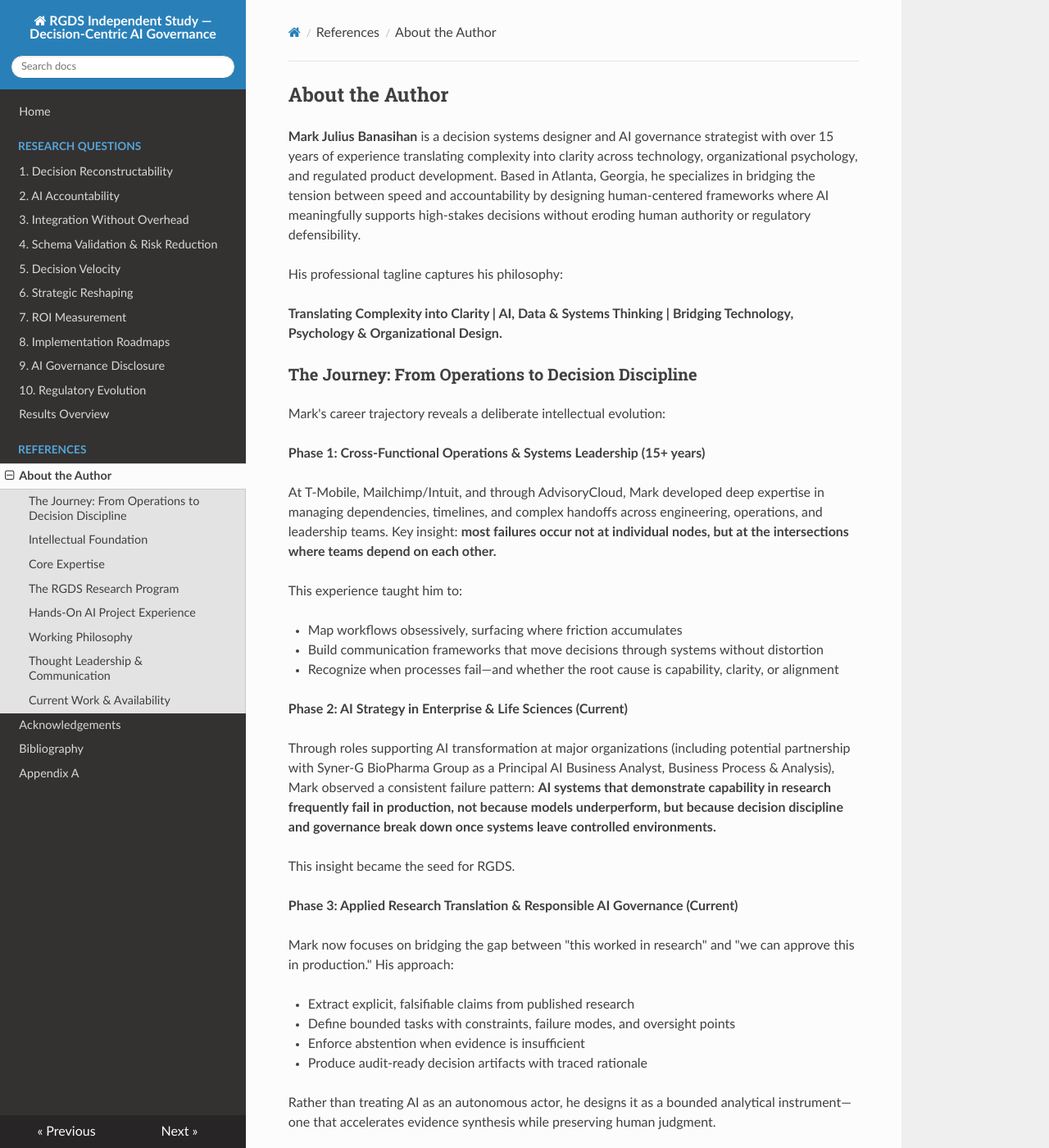
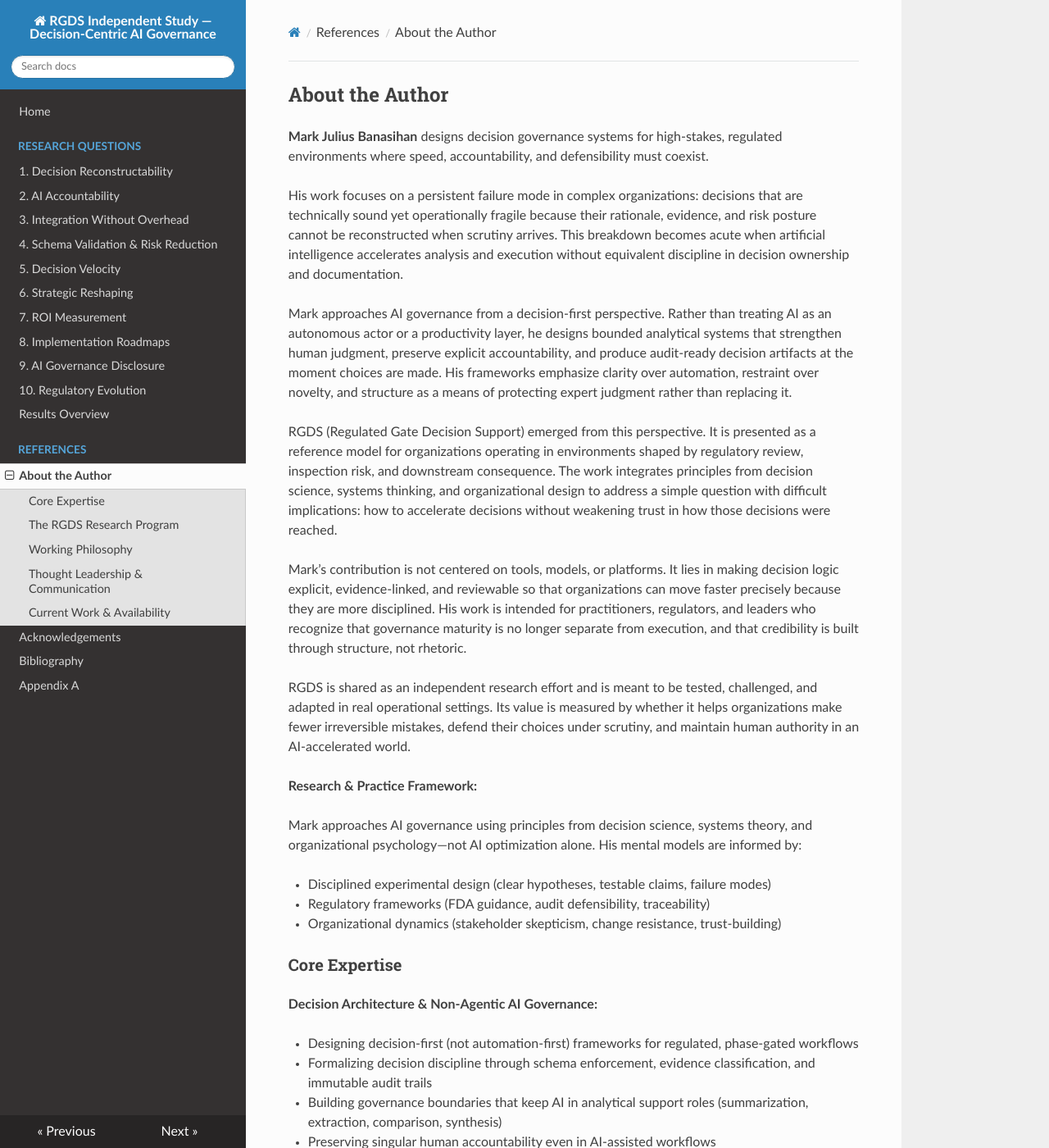
Before and after one commit to mj3b/rgds-independent-study, an MkDocs documentation site: the page built from docs/references/about-the-author.md, in a window 1280 px wide and 1400 px high. Shown: the whole window at 82% size. Built offline with MkDocs 1.6.1, drawn with Linux system fonts in a browser that asks for light colours; nearby versions of some CDN libraries; some of the changed text lies outside the part shown.

Commit message:
Revise author bio for clarity and focus on decision governance
Updated the author's biography to focus on decision governance systems and AI integration in regulated environments. Removed redundant sections and refined the narrative for clarity.

```diff
--- a/docs/references/about-the-author.md
+++ b/docs/references/about-the-author.md
@@ -1,62 +1,16 @@
 ## About the Author
 
-**Mark Julius Banasihan** is a decision systems designer and AI governance strategist with over 15 years of experience translating complexity into clarity across technology, organizational psychology, and regulated product development. Based in Atlanta, Georgia, he specializes in bridging the tension between speed and accountability by designing human-centered frameworks where AI meaningfully supports high-stakes decisions without eroding human authority or regulatory defensibility.
+**Mark Julius Banasihan** designs decision governance systems for high-stakes, regulated environments where speed, accountability, and defensibility must coexist.
 
-His professional tagline captures his philosophy:
+His work focuses on a persistent failure mode in complex organizations: decisions that are technically sound yet operationally fragile because their rationale, evidence, and risk posture cannot be reconstructed when scrutiny arrives. This breakdown becomes acute when artificial intelligence accelerates analysis and execution without equivalent discipline in decision ownership and documentation.
 
-**Translating Complexity into Clarity | AI, Data & Systems Thinking | Bridging Technology, Psychology & Organizational Design.**
+Mark approaches AI governance from a decision-first perspective. Rather than treating AI as an autonomous actor or a productivity layer, he designs bounded analytical systems that strengthen human judgment, preserve explicit accountability, and produce audit-ready decision artifacts at the moment choices are made. His frameworks emphasize clarity over automation, restraint over novelty, and structure as a means of protecting expert judgment rather than replacing it.
 
-### The Journey: From Operations to Decision Discipline
+RGDS (Regulated Gate Decision Support) emerged from this perspective. It is presented as a reference model for organizations operating in environments shaped by regulatory review, inspection risk, and downstream consequence. The work integrates principles from decision science, systems thinking, and organizational design to address a simple question with difficult implications: how to accelerate decisions without weakening trust in how those decisions were reached.
 
-Mark's career trajectory reveals a deliberate intellectual evolution:
+Mark’s contribution is not centered on tools, models, or platforms. It lies in making decision logic explicit, evidence-linked, and reviewable so that organizations can move faster precisely because they are more disciplined. His work is intended for practitioners, regulators, and leaders who recognize that governance maturity is no longer separate from execution, and that credibility is built through structure, not rhetoric.
 
-**Phase 1: Cross-Functional Operations & Systems Leadership (15+ years)**
-
-At T-Mobile, Mailchimp/Intuit, and through AdvisoryCloud, Mark developed deep expertise in managing dependencies, timelines, and complex handoffs across engineering, operations, and leadership teams. Key insight: **most failures occur not at individual nodes, but at the intersections where teams depend on each other.**
-
-This experience taught him to:
-
-
-- Map workflows obsessively, surfacing where friction accumulates
-- Build communication frameworks that move decisions through systems without distortion
-- Recognize when processes fail—and whether the root cause is capability, clarity, or alignment
-
-**Phase 2: AI Strategy in Enterprise & Life Sciences (Current)**
-
-Through roles supporting AI transformation at major organizations (including potential partnership with Syner-G BioPharma Group as a Principal AI Business Analyst, Business Process & Analysis), Mark observed a consistent failure pattern: **AI systems that demonstrate capability in research frequently fail in production, not because models underperform, but because decision discipline and governance break down once systems leave controlled environments.**
-
-This insight became the seed for RGDS.
-
-**Phase 3: Applied Research Translation & Responsible AI Governance (Current)**
-
-Mark now focuses on bridging the gap between "this worked in research" and "we can approve this in production." His approach:
-
-
-- Extract explicit, falsifiable claims from published research
-- Define bounded tasks with constraints, failure modes, and oversight points
-- Enforce abstention when evidence is insufficient
-- Produce audit-ready decision artifacts with traced rationale
-
-Rather than treating AI as an autonomous actor, he designs it as a bounded analytical instrument—one that accelerates evidence synthesis while preserving human judgment.
-
-### Intellectual Foundation
-
-**Formal Education:**
-
-**Harvard University, Extension School** (in progress): Bachelor of Liberal Arts (ALB) in Social Sciences, concentration in Industrial-Organizational Psychology and systems-level thinking. Academic focus examines how organizations form and evolve categories of knowledge, how networks shape discovery, and how cognitive and organizational diversity foster innovation. **Status:** Met "Earn Your Way In" criteria; eligible for Spring 2026 formal degree candidacy.
-
-
-
-**University of Washington, Computational Neuroscience** (in progress): Coursera course on how systems take in signals, process information, and learn over time. Practical exercises in Matlab, Octave, and Python. Purpose: deeply understand how modern AI systems work, where they fail, and how to clearly explain behavior and limits to technical and non-technical audiences.
-
-
-
-**Massachusetts Institute of Technology, MIT Sloan Executive Education** (2019): Certificate in Artificial Intelligence: Implications for Business Strategy. Capstone: enterprise AI roadmap. Recognition: "Exceptional" on final submission.
-
-
-
-**Harvard University, Computer Science (CS50)** (2018–2024): Completed CS50, CS50 SQL, CS50 Python, CS50 AI via edX with graded assignments and final projects—emphasizing algorithm design, data structures, and applied AI fundamentals.
-
+RGDS is shared as an independent research effort and is meant to be tested, challenged, and adapted in real operational settings. Its value is measured by whether it helps organizations make fewer irreversible mistakes, defend their choices under scrutiny, and maintain human authority in an AI-accelerated world.
 
 
 **Research & Practice Framework:**
@@ -114,7 +68,6 @@ More specifically: **Can AI meaningfully accelerate decisions without becoming t
 
 **Development:**
 
-
 - **v1.0–v1.2:** Baseline decision discipline, IND workflow refinement, governance boundaries
 - **v1.3–v1.4:** Governance maturity, evidence completeness states, author-at-risk modeling, cross-program intelligence
 - **v2.0** (in progress): Expanded logs, analytics, and governance artifacts
@@ -136,22 +89,6 @@ More specifically: **Can AI meaningfully accelerate decisions without becoming t
 3. Evidence precedes outcomes (no decision without documented evidence states)
 4. Uncertainty is acknowledged, not hidden (confidence levels, gaps, risks recorded explicitly)
 5. The system remains valid without AI (decision architecture doesn't collapse if AI is removed)
-
----
-
-### Hands-On AI Project Experience
-
-Beyond research, Mark has designed and deployed AI-assisted systems across enterprise and technical contexts:
-
-**AI Log Diagnostic Tool** (Insight Global, 2025): Evolved from LLM-based classification to context-aware automation. Processed records with ~80% alignment vs. manual tagging; enabled engineering teams to shift focus from "What failed?" to "How do we fix it faster?" Demonstrated how phased rollout (manual → supervised → automated) builds trust faster than chasing end-to-end automation upfront.
-
-**JUNO: AI Analyst for Delivery Decisions** (2025): Agentic design combining Jira context, sprint analytics, and narrative generation to surface risks and regressions before retros surface them. Built on principle: **help teams think better, not just track more.**
-
-**NAVO: Microsoft Teams Knowledge Discovery Bot** (2025): Agentic RAG system transforming Teams into a conversational interface for enterprise documentation (Confluence, SharePoint). Demonstrates modern tool use for orchestrating information access directly in workflow context.
-
-**Algorithmic Trading Research Lab** (2025–present): Independent initiative exploring multi-agent systems, governance under uncertainty, and how transparency and oversight can align machine precision with human ethics. Deliberate focus on failure modes and human-in-the-loop validation.
-
-**AI Research Foundations** (Google DeepMind & UCL, 2025–present): University-level curriculum on language models, transformers, evaluation, and responsible AI. Research contributions include implementing n-gram baselines, training small transformer models in Keras, and operationalizing responsible AI practices (bias tracking, model cards, HITL validation).
 
 ---
 
@@ -203,10 +140,7 @@ Mark is actively available for:
 - **Consulting engagements** on decision governance, AI integration strategy, and change management in regulated delivery
 
 
-- **Implementation partnerships** to pilot RGDS in biopharmaceutical and biotech organizations with Syner-G or equivalent delivery partners
-
-
-- **Speaking opportunities** at industry conferences (DIA, RAPS, ACRP, etc.) on decision-centric AI governance, evidence-based decision architecture, and non-agentic AI in regulated environments
+- **Implementation partnerships** to pilot RGDS in biopharmaceutical and biotech organizations or equivalent delivery partners
 
 
 - **Collaborative research** exploring how organizations make governance explicit, defensible, and scalable while maintaining regulatory accountability
@@ -221,8 +155,3 @@ He views RGDS not as a finished product or proprietary asset, but as a foundatio
 - **Location:** Atlanta, Georgia, United States
 
 ---
-
-
-### Why This Matters for Syner-G BioPharma Group Partnership
-
-Mark views RGDS not as proprietary intellectual property to hoard, but as a foundation for collaborative scaling. He is actively seeking implementation partnerships with organizations like Syner-G that have the regulatory expertise, delivery infrastructure, and client relationships to pilot, validate, and extend RGDS within real biopharmaceutical programs. Success for Mark means watching the framework evolve through contact with practitioners—and ensuring that the clients who adopt it gain competitive advantage through defensible, efficient decision-making in an increasingly AI-enabled regulatory environment for biotech and biopharma innovation.
```
